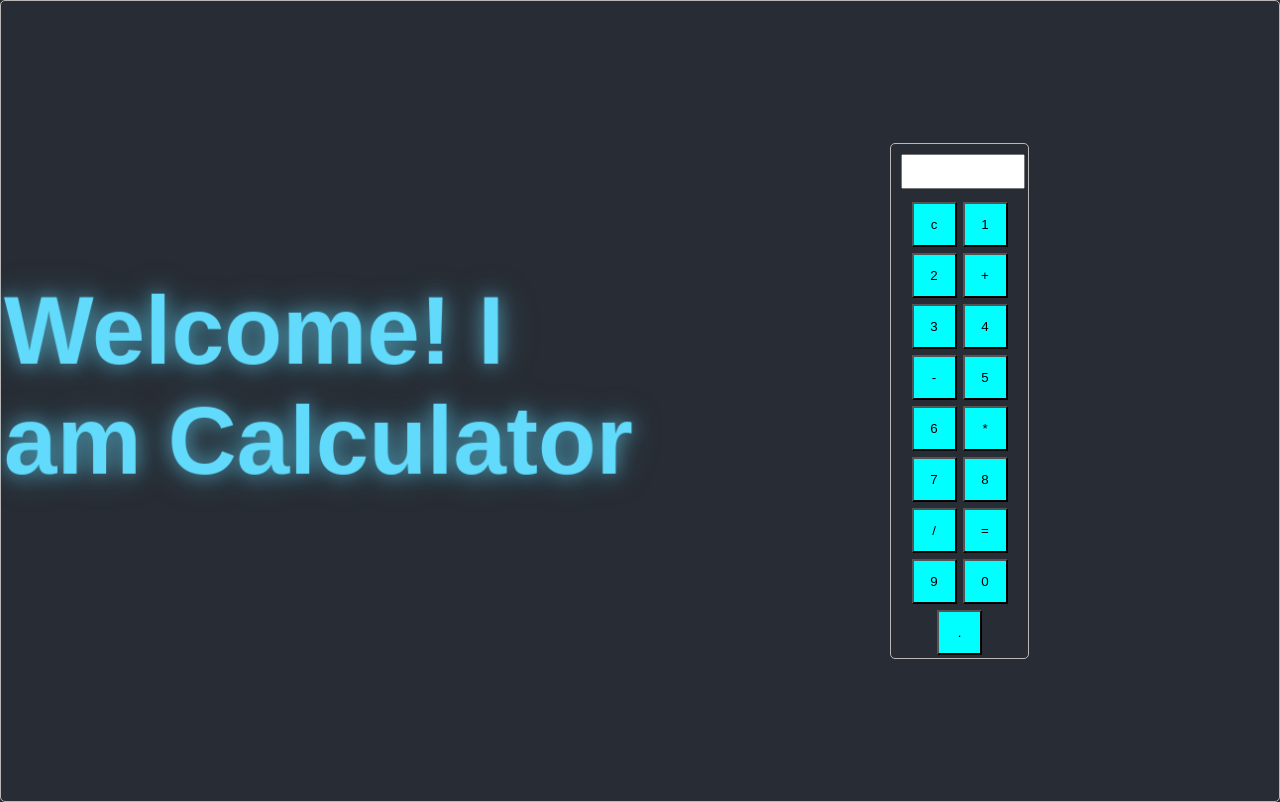
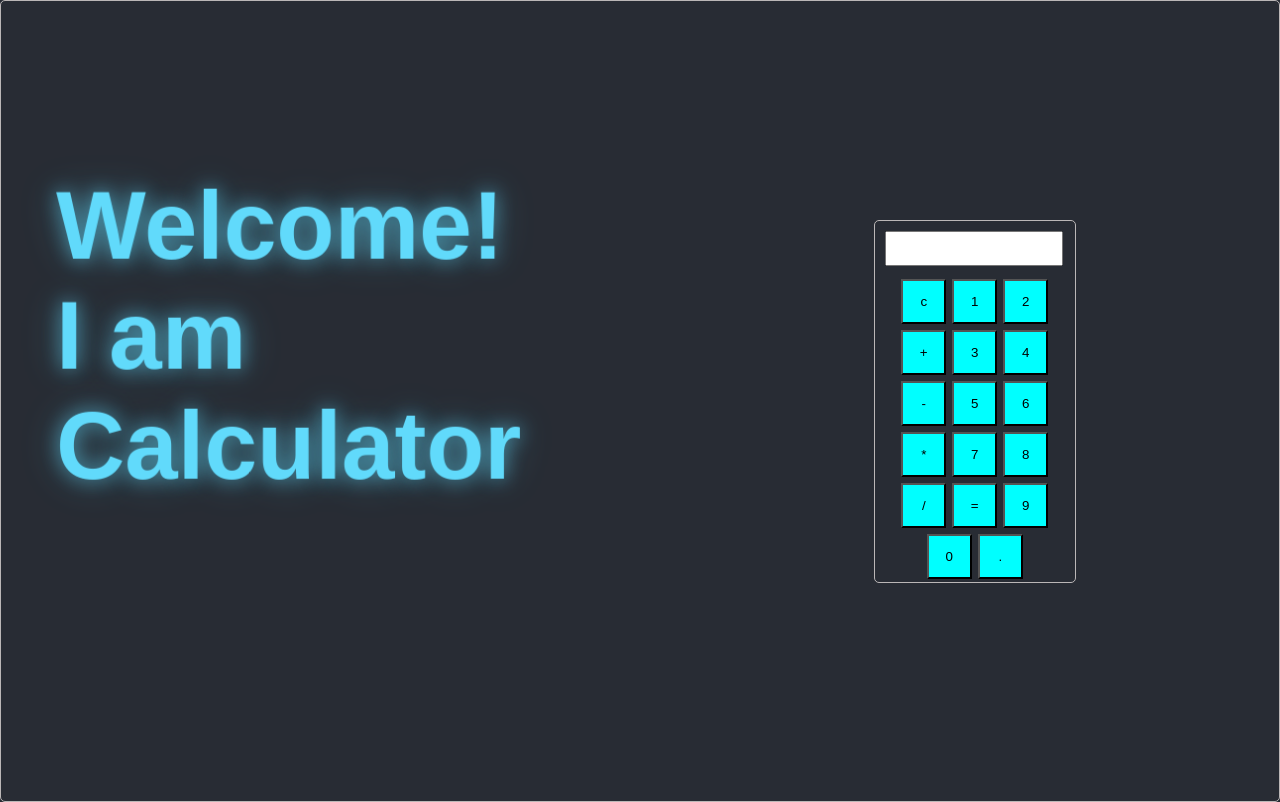
Before and after one commit to Subhashdrx2002/calculator, a plain HTML site: page index.html in a window 1280 px wide. Drawn offline with Linux system fonts and the light colour scheme.

Commit message:
Update index.css

```diff
--- a/index.css
+++ b/index.css
@@ -3,6 +3,8 @@
   border-radius: 5px;
   width: 250px;
   margin: 250px;
+  min-width: 200px;
+  max-width: 250px;
 }
 
 #display {
@@ -45,6 +47,8 @@ body {
     transform-style: preserve-3d;
     animation: float 3s ease-in-out infinite;
     position: relative;
+   margin: 100px;
+   margin-top: auto;
 }
 
 @keyframes float {
```
